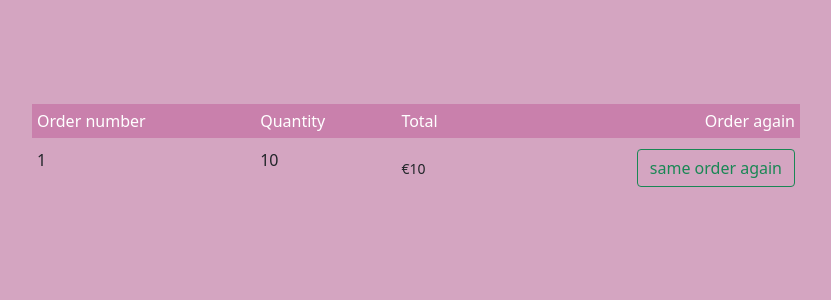
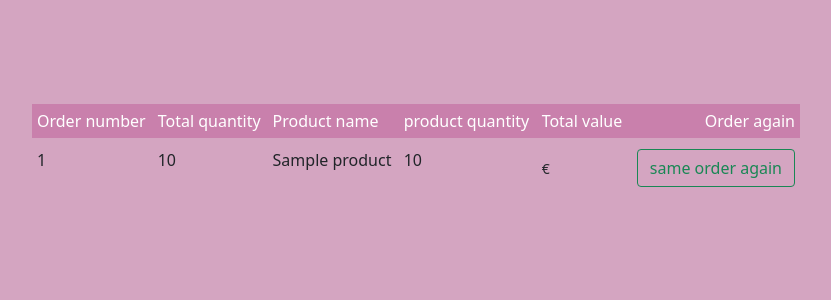
Before and after one commit to sohanassa/TshirtParadise-Online-Shop, a PHP site: page /previous_orders.php in a window 1280 px wide. Shown: the part 73-373 px from the top of the page, without its empty margins (224-1055 px from the left). Run offline with PHP 8.4, Linux system fonts and the light colour scheme; the visitor is signed in with stand-in values (Sample User, id 1); tables that the repository leaves empty or names only in its code hold one stand-in row (values such as "Sample post"); data that the repository does not hold is empty.

Commit message:
updated previous order page

```diff
--- a/previous_orders.php
+++ b/previous_orders.php
@@ -59,8 +59,10 @@
     <thead>
       <tr>
         <th class="cart-type">Order number</th>
-        <th class="cart-type">Quantity</th>
-        <th class="cart-type">Total</th>
+        <th class="cart-type">Total quantity</th>
+        <th class="cart-type">Product name</th>
+        <th class="cart-type">product quantity</th>
+        <th class="cart-type">Total value</th>
         <th class="cart-type">Order again</th>
       </tr>
     </thead>
@@ -77,6 +79,20 @@
         <td>
         <p><?= $row['quantity'] ?></p>
         </td>
+        <?php
+          $id = $_SESSION['id'];
+          $stmt = $db->prepare("SELECT * FROM orders_products o, products p WHERE user_id = '$id' AND o.product_id = p.product_id GROUP BY o.product_id");
+          $stmt->execute();
+          $result = $stmt->get_result();
+          while ($row = $result->fetch_assoc()) :
+        ?>
+          <td>
+          <p><?= $row['name'] ?></p>
+          </td>
+          <td>
+          <p><?= $row['quantity'] ?></p>
+          </td>
+        <?php endwhile; ?>
         <td>
           <small>€<?= $row['total_price'] ?></small>
         </td>
```
